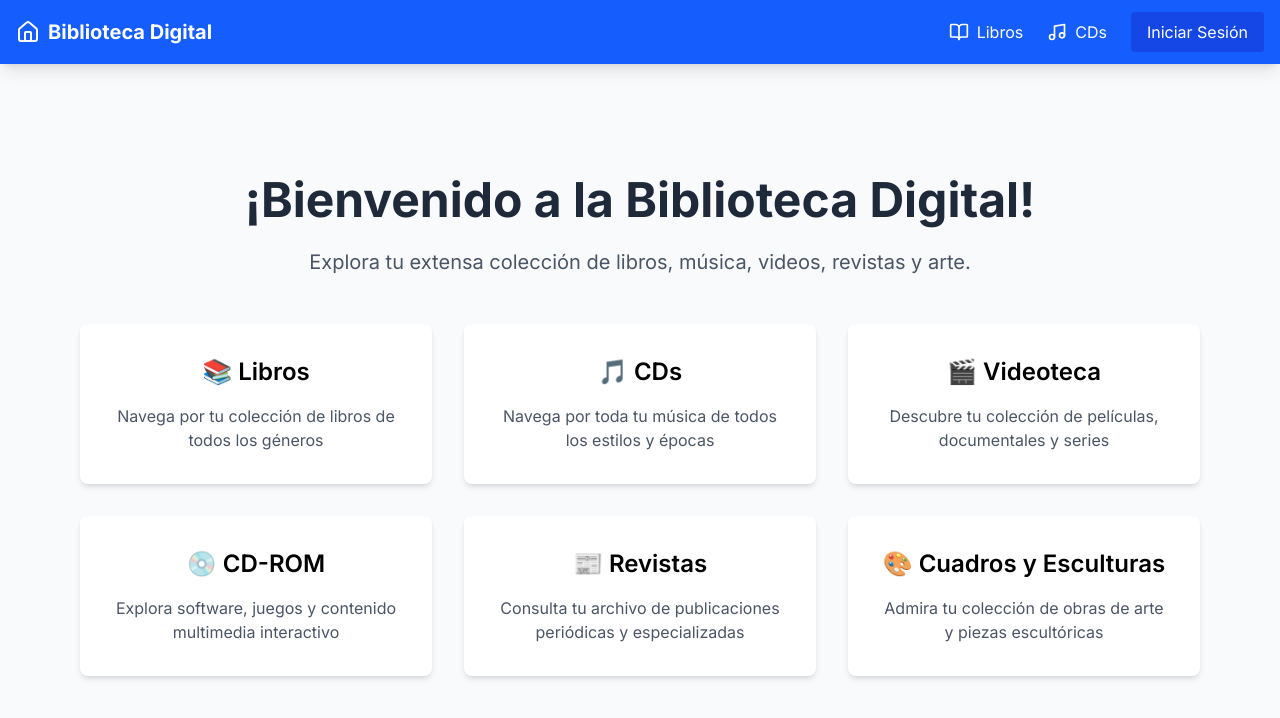
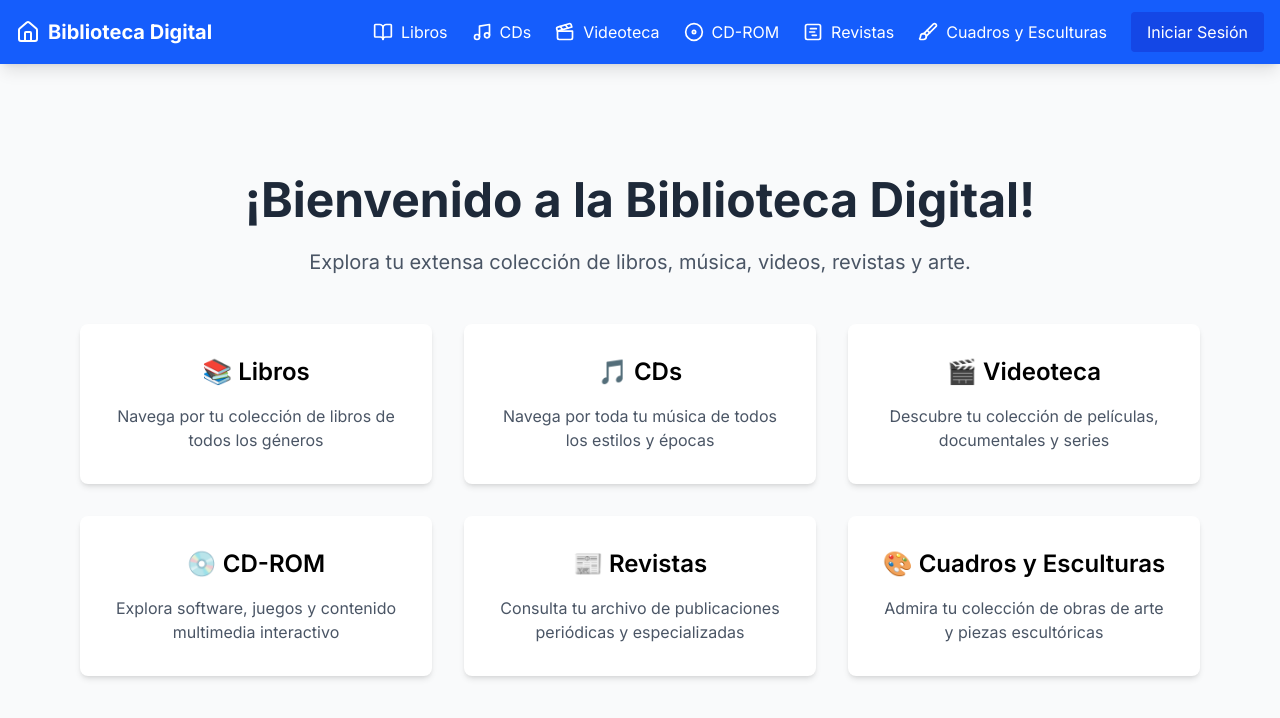
Before and after one commit to calventeramirez/baseDatos, a Next.js app: page / in a window 1280 px wide. Shown: the top 718 px of the page. Built offline with nearby package versions, Linux system fonts and the light colour scheme.

Commit message:
Agregar enlaces a nuevas secciones en la barra de navegación: Revistas y Arte; mejorar la estructura del menú móvil.

```diff
--- a/components/NavBar.tsx
+++ b/components/NavBar.tsx
@@ -1,27 +1,43 @@
-'use client'
-import Link from 'next/link'
-import { useState } from 'react'
-import { useAuth } from '@/context/AuthContext'
-import { LogOut, User, Home, BookOpen, Music, Menu, X } from 'lucide-react'
+"use client";
+import Link from "next/link";
+import { useState } from "react";
+import { useAuth } from "@/context/AuthContext";
+import {
+  LogOut,
+  User,
+  Home,
+  BookOpen,
+  Music,
+  Menu,
+  X,
+  Clapperboard,
+  Disc,
+  SquareChartGantt,
+  Brush,
+} from "lucide-react";
 
 export default function Navbar() {
-  const { user, logout, isAuthenticated } = useAuth()
-  const [isMenuOpen, setIsMenuOpen] = useState(false)
+  const { user, logout, isAuthenticated } = useAuth();
+  const [isMenuOpen, setIsMenuOpen] = useState(false);
 
   const toggleMenu = () => {
-    setIsMenuOpen(!isMenuOpen)
-  }
+    setIsMenuOpen(!isMenuOpen);
+  };
 
   const closeMenu = () => {
-    setIsMenuOpen(false)
-  }
+    setIsMenuOpen(false);
+  };
 
   return (
     <nav className="bg-blue-600 text-white shadow-lg">
       <div className="container mx-auto px-4">
         <div className="flex justify-between items-center h-16">
           {/* Logo */}
-          <Link href="/" className="text-xl font-bold flex items-center gap-2" onClick={closeMenu}>
+          <Link
+            href="/"
+            className="text-xl font-bold flex items-center gap-2"
+            onClick={closeMenu}
+          >
             <Home size={24} />
             <span className="hidden sm:inline">Biblioteca Digital</span>
             <span className="sm:hidden">Biblioteca</span>
@@ -29,14 +45,52 @@ export default function Navbar() {
 
           {/* Desktop Menu */}
           <div className="hidden md:flex items-center space-x-6">
-            <Link href="/libros" className="flex items-center gap-2 hover:text-blue-200">
+            <Link
+              href="/libros"
+              className="flex items-center gap-2 hover:text-blue-200"
+            >
               <BookOpen size={20} />
               Libros
             </Link>
 
-            <Link href="/cds" className="flex items-center gap-2 hover:text-blue-200">
+            <Link
+              href="/cds"
+              className="flex items-center gap-2 hover:text-blue-200"
+            >
               <Music size={20} />
               CDs
+            </Link>
+
+            <Link
+              href="/videoteca"
+              className="flex items-center gap-2 hover:text-blue-200"
+            >
+              <Clapperboard size={20} />
+              Videoteca
+            </Link>
+
+            <Link
+              href="/cd-rom"
+              className="flex items-center gap-2 hover:text-blue-200"
+            >
+              <Disc size={20} />
+              CD-ROM
+            </Link>
+
+            <Link
+              href="/revistas"
+              className="flex items-center gap-2 hover:text-blue-200"
+            >
+              <SquareChartGantt size={20} />
+              Revistas
+            </Link>
+
+            <Link
+              href="/arte"
+              className="flex items-center gap-2 hover:text-blue-200"
+            >
+              <Brush size={20} />
+              Cuadros y Esculturas
             </Link>
 
             {isAuthenticated ? (
@@ -104,11 +158,43 @@ export default function Navbar() {
                 CDs
               </Link>
 
+              <Link
+                href="/videoteca"
+                className="flex items-center gap-2 hover:text-blue-200"
+              >
+                <Clapperboard size={20} />
+                Videoteca
+              </Link>
+
+              <Link
+                href="/cd-rom"
+                className="flex items-center gap-2 hover:text-blue-200"
+              >
+                <Disc size={20} />
+                CD-ROM
+              </Link>
+
+              <Link
+                href="/revistas"
+                className="flex items-center gap-2 hover:text-blue-200"
+              >
+                <SquareChartGantt size={20} />
+                Revistas
+              </Link>
+
+              <Link
+                href="/arte"
+                className="flex items-center gap-2 hover:text-blue-200"
+              >
+                <Brush size={20} />
+                Cuadros y Esculturas
+              </Link>
+
               {isAuthenticated ? (
                 <button
                   onClick={() => {
-                    logout()
-                    closeMenu()
+                    logout();
+                    closeMenu();
                   }}
                   className="flex items-center gap-2 py-2 text-left w-full hover:text-blue-200"
                 >
@@ -130,5 +216,5 @@ export default function Navbar() {
         )}
       </div>
     </nav>
-  )
+  );
 }
```
